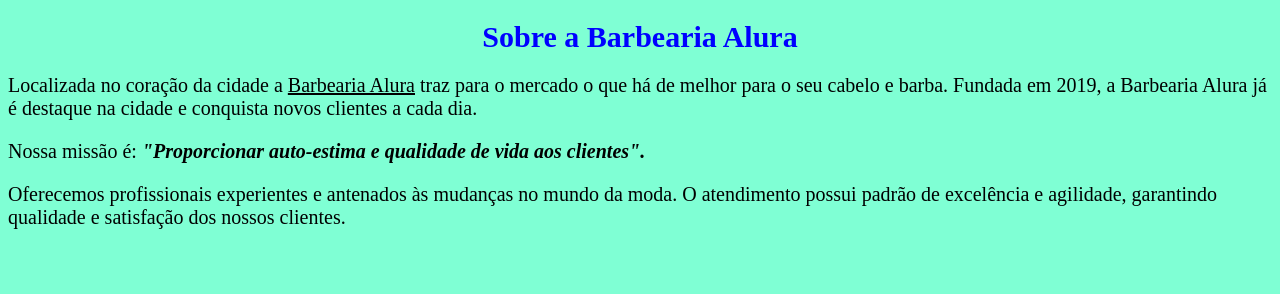
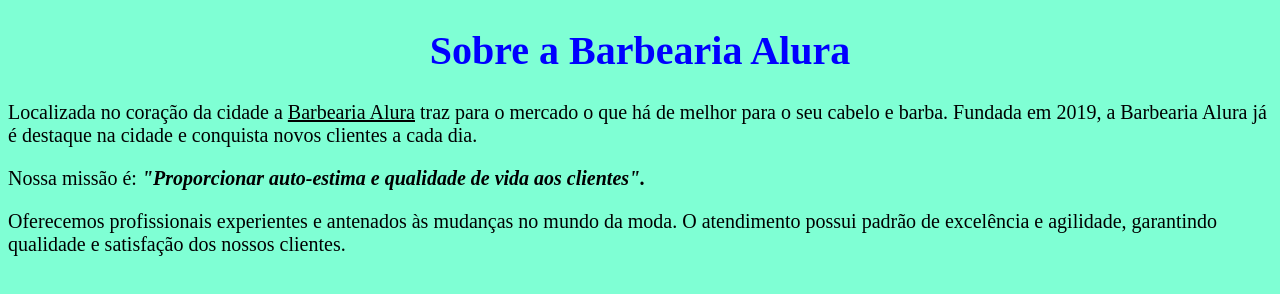
Before and after one commit to ProfEdiane/paginaweb1B, a plain HTML site: page index.html in a window 1280 px wide. Drawn offline with Linux system fonts and the light colour scheme.

Commit message:
Add files via upload

```diff
--- a/style.css
+++ b/style.css
@@ -3,9 +3,9 @@ body {
 }
 h1 {
     color: blue;
-    font-size: 30px;
+    font-size: 40px;
     text-align: center;
 }
-p{
+p {
     font-size: 20px;
 }
```
Also changed, not shown: index.html (+11 -5 lines).
